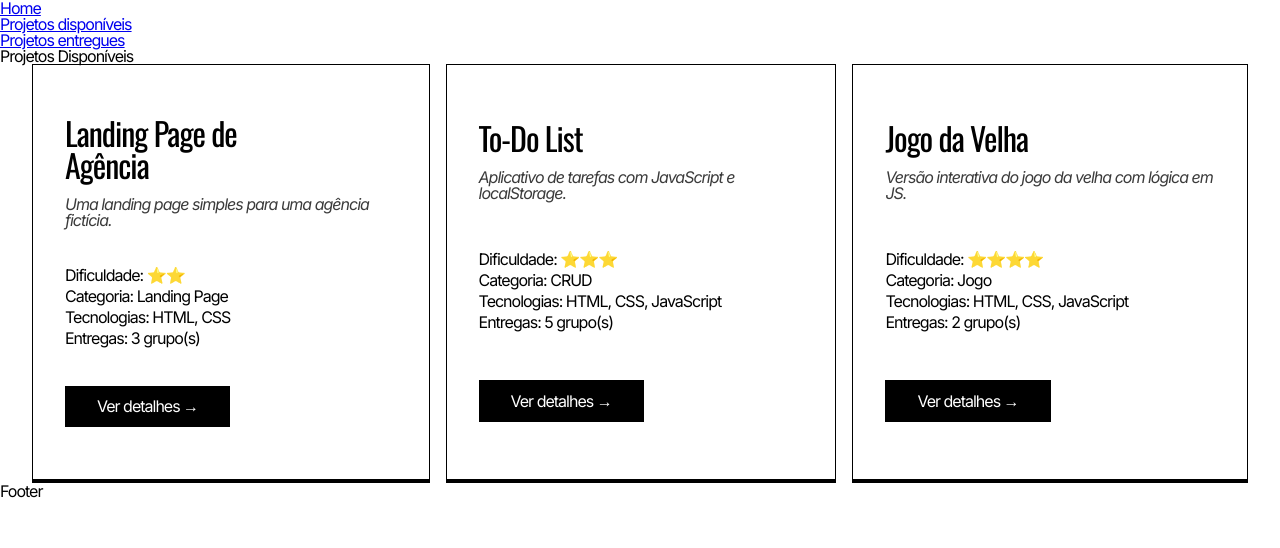
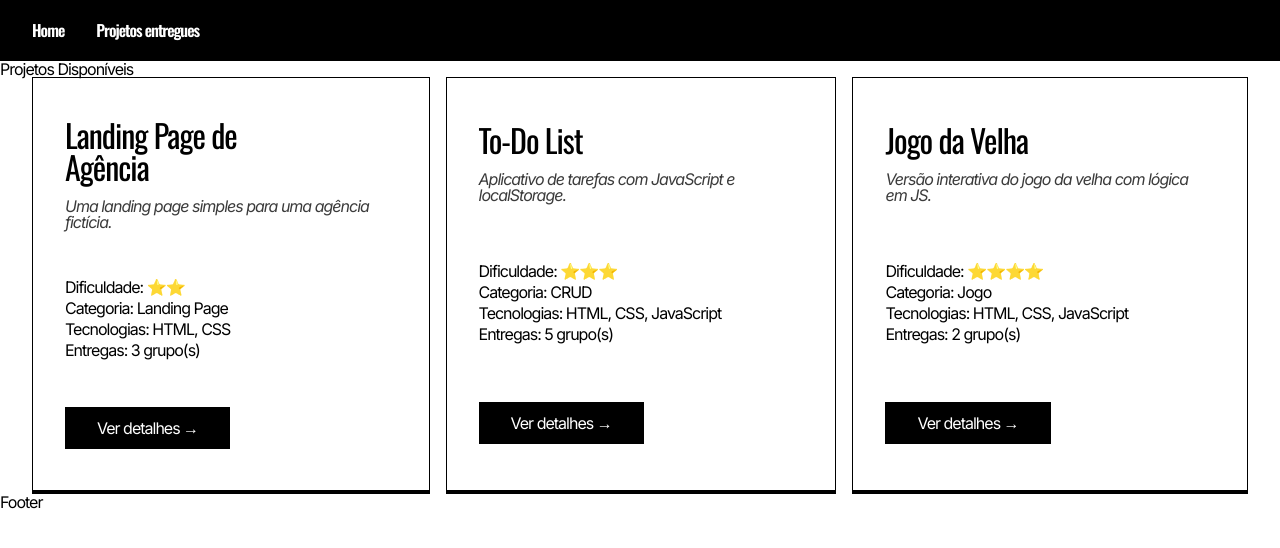
Before and after one commit to Caiorossi00/Projeto.com, a React (Vite) app: page /projetos in a window 1280 px wide. Shown: the top 548 px of the page. Built offline with nearby package versions, Linux system fonts and the light colour scheme.

Commit message:
style: adjust padding and min-height for project cards; add Navbar styles

```diff
--- a/src/assets/styles/AvailableProjects.scss
+++ b/src/assets/styles/AvailableProjects.scss
@@ -14,8 +14,8 @@
 }
 
 .project-card {
-  padding: 2em 2em;
-  min-height: 350px;
+  padding: 1em 2em;
+  min-height: 380px;
   display: flex;
   flex-direction: column;
   border: 1px solid rgb(0, 0, 0);
@@ -26,6 +26,7 @@
     display: flex;
     flex-direction: column;
     gap: 15px;
+    width: 95%;
 
     h2 {
       font-family: $font-secondary;
--- /dev/null
+++ b/src/assets/styles/Navbar.scss
@@ -0,0 +1,24 @@
+@use "../../variables.scss" as *;
+
+nav {
+  background-color: #000000;
+  padding: 1.4rem 2rem;
+  font-family: $font-secondary;
+
+  ul {
+    list-style: none;
+    display: flex;
+    gap: 2rem;
+    margin: 0;
+    padding: 0;
+  }
+
+  li {
+    a {
+      color: #ffffff;
+      text-decoration: none;
+      font-weight: 600;
+      transition: color 0.3s ease;
+    }
+  }
+}
--- a/src/components/Navbar.jsx
+++ b/src/components/Navbar.jsx
@@ -1,19 +1,28 @@
 import React from "react";
-import { Link } from "react-router-dom";
+import { Link, useLocation } from "react-router-dom";
+import "../assets/styles/Navbar.scss";
 
 const Navbar = () => {
+  const location = useLocation();
+
   return (
     <nav>
       <ul>
+        {location.pathname !== "/" && (
           <li>
             <Link to="/">Home</Link>
           </li>
+        )}
+        {location.pathname !== "/projetos" && (
           <li>
             <Link to="/projetos">Projetos disponíveis</Link>
           </li>
+        )}
+        {location.pathname !== "/entregas" && (
           <li>
             <Link to="/entregas">Projetos entregues</Link>
           </li>
+        )}
       </ul>
     </nav>
   );
```
Lines whose indentation alone changed are shown as unchanged.
